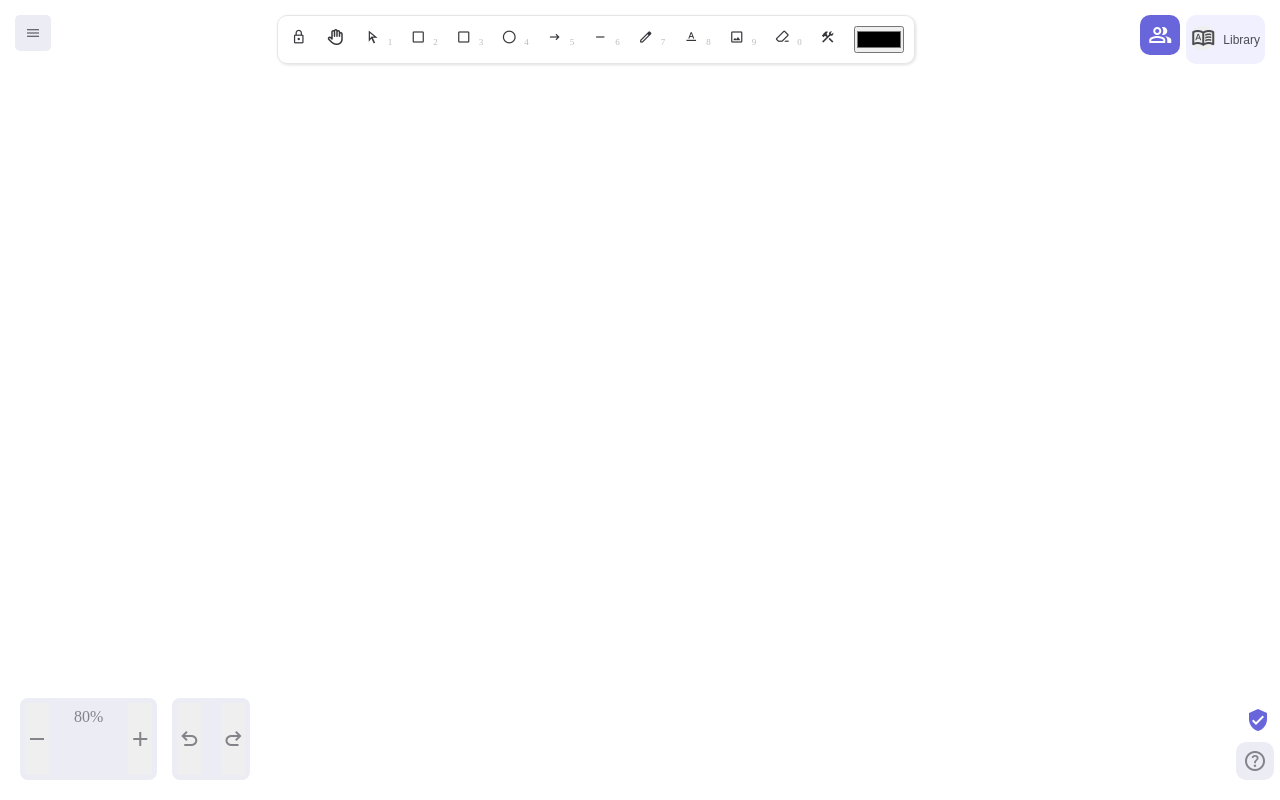
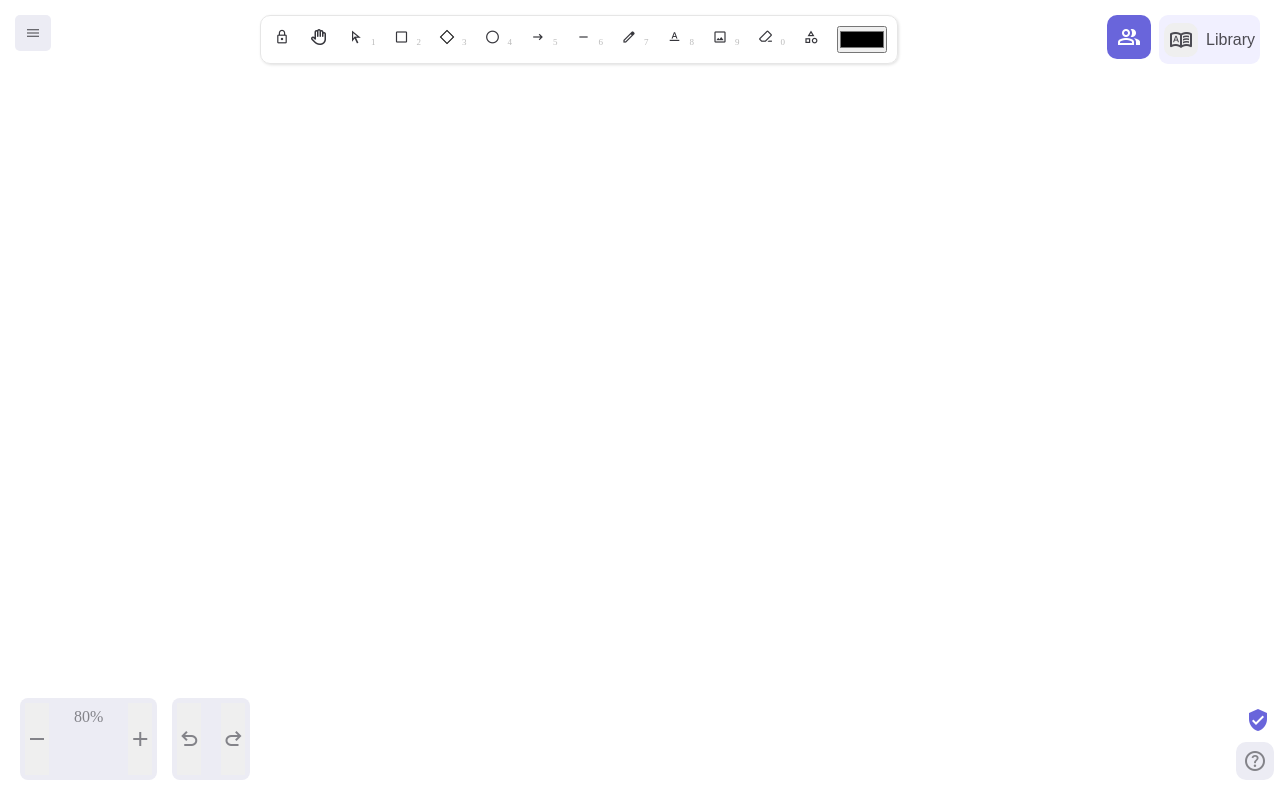
Before and after one commit to AnjaliBharwani/excalidraw--III, a plain HTML site: page index.html in a window 1280 px wide. Drawn offline with nearby package versions, Linux system fonts and the light colour scheme.

Commit message:
excalidraw

```diff
--- a/index.html
+++ b/index.html
@@ -46,7 +46,7 @@
                     <small class="num">2</small>
                 </div>
                 <div class="options">
-                    <button class="btn material-symbols-outlined" >check_box_outline_blank</button>
+                    <button class="btn material-symbols-outlined" ><img src="./assests/rhombus.png" alt=""></button>
                     <small class="num">3</small>
                 </div>
                 <div class="options">
@@ -78,7 +78,7 @@
                     <small class="num">0</small>
                 </div>
                 <div class="options">
-                    <button class="btn material-symbols-outlined" >construction</button>
+                    <button class="btn material-symbols-outlined" >category</button>
                 </div>
                 <input type="color" id="color-picker">
             </div>
--- a/style.css
+++ b/style.css
@@ -14,7 +14,7 @@
     display: flex;
     justify-content: space-between;
     padding: 15px;
-    padding-right: 10px;
+    padding-right: 15px;
 
 }
 .menu{
@@ -35,17 +35,12 @@
     gap: 15px;
     padding: 10px;
 }
-.right{
-    display: flex;
-    padding-right:30px;
-    gap: 6px;
-}
+
 .btn{
     background-color: white;
     border: 1px solid white;
     cursor: pointer;
     font-size: 16px !important;
-    font-weight: 100;
     color: #36363c;
     padding: 2px;
 }
@@ -64,38 +59,45 @@
     font-size: 9px;
     color: #BABABA;
 }
+.right{
+    display: flex;
+    padding-right:35px;
+    gap: 8px;
+}
 .right-2{
     display: flex;
     align-items: center;
     padding: 5px;
     gap: 8px;
     background-color: #F1F0FF;
-    border-radius: 10px;
+    border-radius: 9px;
     color: #4C4B52;
-    font-size: 12px;
+    /* font-size: 15px; */
     font-family: 'Arial';
-    font-style: normal;
-
+    /* font-style: normal; */
 }
 .btn1{
     border: none;
     border-radius: 10px;
     background-color: #6965DB;
     color: white;
-    padding: 8px;
-    font-size: 12px;
+    padding: 10px;
+    font-size: 10px;
     font-weight: 100;
 }
 .btn2{
     border: none;
     color: #4C4B52;
     border-radius: 10px;
+    /* padding-left: 5px; */
+    padding: 5px;
 }
 .top-text{
     position: absolute;
-    font-size: 10px;
+    font-size: 15px;
     text-align: center;
     color: #4C4B52;
+    padding-right: 5px;
 }
 .bottom{
     display: flex;
```
Also changed, not shown: assests/logo.jpg (deleted), assests/rhombus.png (added).
